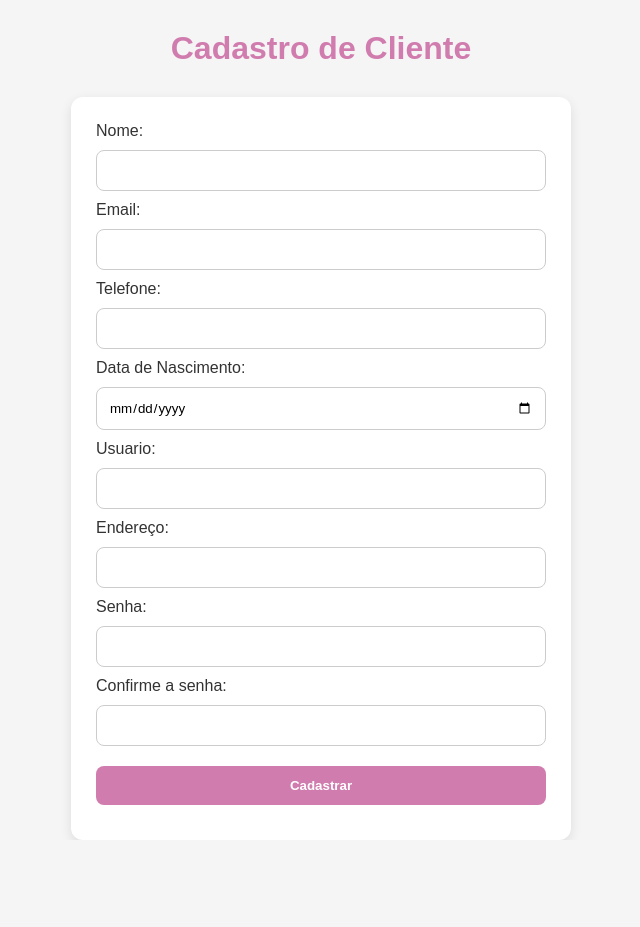
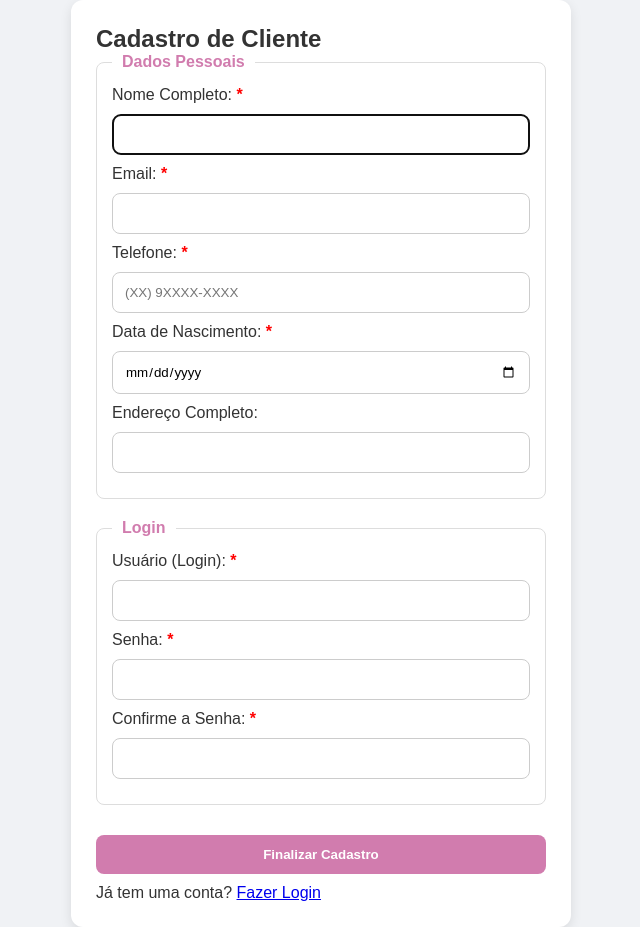
Before and after one commit to gilopesr/software_livraria, a Flask app: page /clientes/novo in a window 1280 px wide. Shown: the whole page, without its empty margins (319-959 px from the left). Before the commit the page ends 840 px from the top, so only its background shows below. Run offline with Flask 3, Linux system fonts and the light colour scheme.

Commit message:
excluir item no carrinho e ajustes no visual login/cadastro

```diff
--- a/auth/authRoutes.py
+++ b/auth/authRoutes.py
@@ -15,7 +15,7 @@ def login():
             # Salva o nome do cliente na sessão
             session['nome_cliente'] = cliente.nome
 
-            flash(f"✅ Bem-vindo, {cliente.nome}!", "sucesso")
+            flash(f"Bem-vindo, {cliente.nome}!", "sucesso")
             # Redireciona para a página inicial de livros (ajuste se necessário)
             return redirect(url_for("livro.index"))
         else:
@@ -29,5 +29,5 @@ def login():
 @auth_bp.route("/logout")
 def logout():
     session.pop('nome_cliente', None)
-    flash("✅ Você saiu da sua conta.", "sucesso")
+    flash("Você saiu da sua conta.", "sucesso")
     return redirect(url_for("auth_bp.login"))
--- a/static/style.css
+++ b/static/style.css
@@ -131,11 +131,12 @@ h1 {
     position: absolute;
     top: -8px;
     right: -10px;
-    background: var(--color-primary);
-    color: white;
+    background: #ffffff;
+    color: var(--color-primary);
     font-size: 12px;
     font-weight: bold;
     border-radius: 50%;
+    border-color: #342832;
     padding: 2px 6px;
 }
 
@@ -229,6 +230,22 @@ h1 {
     border-radius: 4px;
     cursor: pointer;
 }
+
+.remove-item-btn {
+    background: none;
+    border: none;
+    color: #cd4795;
+    cursor: pointer;
+    font-size: 1.1em;
+    padding: 5px;
+    transition: color 0.2s ease;
+}
+
+
+.remove-item-btn:hover {
+    color: #a71d2a;
+}
+
 
 /* ================== */
 /* MENU PRINCIPAL*/
@@ -687,22 +704,105 @@ form select:focus {
     background-color: #a81826;
 }
 
-header#header_client{
-    text-align: center;
-    color: var(--color-text-dark);
-    font-size: 30px;
+
+/* PAGINA LOGIN */
+body.login{
+    min-height: 100vh;
+    margin: 0;
+    display: flex;
+    justify-content: center;
+    align-items: center;
+    background-color: #f0f2f5;
+    font-family: 'Arial', sans-serif;
 }
 
-a#login{
-    text-decoration: none;
+form.login {
+    max-width: 400px;
+    padding: 30px;
+    margin: 0;
+    background-color: #ffffff;
+    border-radius: 8px;
+    box-shadow: 0 4px 12px rgba(0, 0, 0, 0.1);
 }
 
-form.login{
-     margin: 30px 400px;
+form.login h2 {
+    text-align: center;
+    color: #333;
+    margin-bottom: 25px;
+    font-size: 1.8em;
+}
+
+form.login label {
+    display: block;
+    margin-bottom: 5px;
+    margin-top: 15px;
+    color: #555;
+    font-weight: bold;
 }
 
 
-form.login > p> a{
+form.login input[type="text"],
+form.login input[type="password"] {
+    width: 100%;
+    padding: 12px;
+    margin-bottom: 10px;
+    border: 1px solid #ccc;
+    border-radius: 6px;
+    box-sizing: border-box;
+    font-size: 1em;
+}
+
+form.login button[type="submit"] {
+    width: 100%;
+    padding: 12px;
+    background-color: var(--color-primary);
+    color: white;
+    border: none;
+    border-radius: 6px;
+    margin-top: 25px;
+    font-size: 1.1em;
+    font-weight: bold;
+    cursor: pointer;
+    transition: background-color 0.3s ease;
+}
+
+form.login button[type="submit"]:hover {
+    background-color: var(--color-highlight-card);
+}
+
+
+form.login > p {
+    text-align: center;
+    margin-top: 20px;
+    color: #777;
+}
+
+form.login > p > a {
+    color: var(--color-primary);
+    font-weight: bold;
     text-decoration: none;
+    transition: color 0.3s ease;
+}
+
+form.login > p > a:hover {
+    text-decoration: underline;
     color: var(--color-highlight-card);
 }
+
+fieldset {
+    border: 1px solid #ddd;
+    border-radius: 8px;
+    padding: 15px;
+    margin-bottom: 20px;
+}
+
+legend {
+    font-weight: bold;
+    color: var(--color-primary);
+    padding: 0 10px;
+}
+
+.required {
+    color: red;
+    font-weight: bold;
+}
--- a/templates/cadastroClientes.html
+++ b/templates/cadastroClientes.html
@@ -7,46 +7,56 @@
     <meta name='viewport' content='width=device-width, initial-scale=1.0'>
     <link rel='stylesheet' href='/static/style.css'>
 </head>
-<body>
-    <h1>Cadastro de Cliente</h1>
-
+<body class="login">
     <main>
         <form action="{{ url_for('cliente_bp.salvar_cliente') }}" method="POST">
-            <label for="nome">Nome: </label>
-            <input type="text" name="nome" id="nome">
+            <h2>Cadastro de Cliente</h2>
 
-            <label for="email">Email: </label>
-            <input type="email" name="email" id="email">
+            <fieldset>
+                <legend>Dados Pessoais</legend>
+                <label for="nome">Nome Completo: <span class="required">*</span></label>
+                <input type="text" name="nome" id="nome" required autocomplete="name" autofocus>
 
-            <label for="telefone">Telefone:</label>
-            <input type="text" name="telefone" id='telefone'>
+                <label for="email">Email: <span class="required">*</span></label>
+                <input type="email" name="email" id="email" required autocomplete="email">
 
-            <label for="data_nasc">Data de Nascimento:</label>
-            <input type="date" name="data_nasc" id='data_nasc'>
+                <label for="telefone">Telefone: <span class="required">*</span></label>
+                <input type="tel" name="telefone" id='telefone' required
+                       placeholder="(XX) 9XXXX-XXXX" pattern="^\(\d{2}\)\s\d{5}-\d{4}$">
 
-            <label for="username">Usuario:</label>
-            <input type="text" name="username" id='username'>
+                <label for="data_nasc">Data de Nascimento: <span class="required">*</span></label>
+                <input type="date" name="data_nasc" id='data_nasc' required>
 
+                <label for="endereco">Endereço Completo:</label>
+                <input type="text" name="endereco" id="endereco" autocomplete="street-address">
+            </fieldset>
 
-            <label for="endereco">Endereço:</label>
-            <input type="text" name="endereco" id="endereco">
+            <fieldset>
+                <legend>Login</legend>
+                <label for="username">Usuário (Login): <span class="required">*</span></label>
+                <input type="text" name="username" id='username' required autocomplete="username">
 
-            <label for="senha">Senha:</label>
-            <input type="password" name="senha" id="senha">
+                <label for="senha">Senha: <span class="required">*</span></label>
+                <input type="password" name="senha" id="senha" required minlength="8" autocomplete="new-password">
 
-            <label for="confirmar_senha">Confirme a senha:</label>
-            <input type="password" name="confirmar_senha" id="confirmar_senha">
+                <label for="confirmar_senha">Confirme a Senha: <span class="required">*</span></label>
+                <input type="password" name="confirmar_senha" id="confirmar_senha" required minlength="8" autocomplete="new-password">
+            </fieldset>
 
-            <button type="submit">Cadastrar</button>
+            <button type="submit">Finalizar Cadastro</button>
 
-            <!-- Mostrar mensagens com flask -->
             {% with mensagens = get_flashed_messages(with_categories=True) %}
                 {% if mensagens %}
+                    <div class="flash-messages">
                     {% for categoria, mensagem in mensagens %}
                         <p class="{{ categoria }}">{{ mensagem }}</p>
                     {% endfor %}
+                    </div>
                 {% endif %}
             {% endwith %}
+
+            <p class="login-link">Já tem uma conta? <a href="{{ url_for('auth_bp.login') }}">Fazer Login</a></p>
+
         </form>
     </main>
 </body>
--- a/templates/index.html
+++ b/templates/index.html
@@ -26,17 +26,17 @@
         </div>
 
 
-
+        <div class="right-menu">
         <div class="login">
             <i class="fa fa-user"></i>
             {% if session.nome_cliente %}
                 <span>Bem-vindo, {{ session.nome_cliente }}! <a href="{{ url_for('auth_bp.logout') }}"><strong>Sair</strong></a></span>
             {% else %}
-                <span>Seja bem-vindo! <a href="{{ url_for('auth_bp.login') }}"><strong>Faça seu login</strong></a></span>
+                <span>Seja bem-vindo! <a style="text-decoration: none;" href="{{ url_for('auth_bp.login') }}"><strong>Faça seu login</strong></a></span>
             {% endif %}
         </div>
 
- <div class="cart-container">
+        <div class="cart-container">
             <a href="#" id="cart-icon" class="cart">
                 <i class="fa fa-shopping-bag"></i>
                 <span class="count">0</span>
--- a/templates/listaLivros.html
+++ b/templates/listaLivros.html
@@ -26,7 +26,11 @@
         <div class="right-menu">
         <div class="login">
             <i class="fa fa-user"></i>
-            <span>Seja bem-vindo! <a href="/login" id="login"><strong>Faça seu login</strong></span></a>
+            {% if session.nome_cliente %}
+                <span>Bem-vindo, {{ session.nome_cliente }}! <a href="{{ url_for('auth_bp.logout') }}"><strong>Sair</strong></a></span>
+            {% else %}
+                <span>Seja bem-vindo! <a style="text-decoration: none;" href="{{ url_for('auth_bp.login') }}"><strong>Faça seu login</strong></a></span>
+            {% endif %}
         </div>
 
         <div class="cart-container">
--- a/templates/listarAutores.html
+++ b/templates/listarAutores.html
@@ -26,7 +26,11 @@
         <div class="right-menu">
         <div class="login">
             <i class="fa fa-user"></i>
-            <span>Seja bem-vindo!<a href="/login" id="login"> <strong>Faça seu login</strong></a></span>
+            {% if session.nome_cliente %}
+                <span>Bem-vindo, {{ session.nome_cliente }}! <a href="{{ url_for('auth_bp.logout') }}"><strong>Sair</strong></a></span>
+            {% else %}
+                <span>Seja bem-vindo! <a style="text-decoration: none;" href="{{ url_for('auth_bp.login') }}"><strong>Faça seu login</strong></a></span>
+            {% endif %}
         </div>
 
         <div class="cart-container">
--- a/templates/livrosAutor.html
+++ b/templates/livrosAutor.html
@@ -25,7 +25,11 @@
         <div class="right-menu">
         <div class="login">
             <i class="fa fa-user"></i>
-            <span>Seja bem-vindo! <a href="login.html" id="login"><strong>Faça seu login</strong></a></span>
+            {% if session.nome_cliente %}
+                <span>Bem-vindo, {{ session.nome_cliente }}! <a href="{{ url_for('auth_bp.logout') }}"><strong>Sair</strong></a></span>
+            {% else %}
+                <span>Seja bem-vindo! <a style="text-decoration: none;" href="{{ url_for('auth_bp.login') }}"><strong>Faça seu login</strong></a></span>
+            {% endif %}
         </div>
 
         <div class="cart-container">
```
Also changed, not shown: cliente/clienteRoutes.py (+9 -9 lines), static/index.js (+71 -40 lines), templates/login.html (+2 -7 lines).
